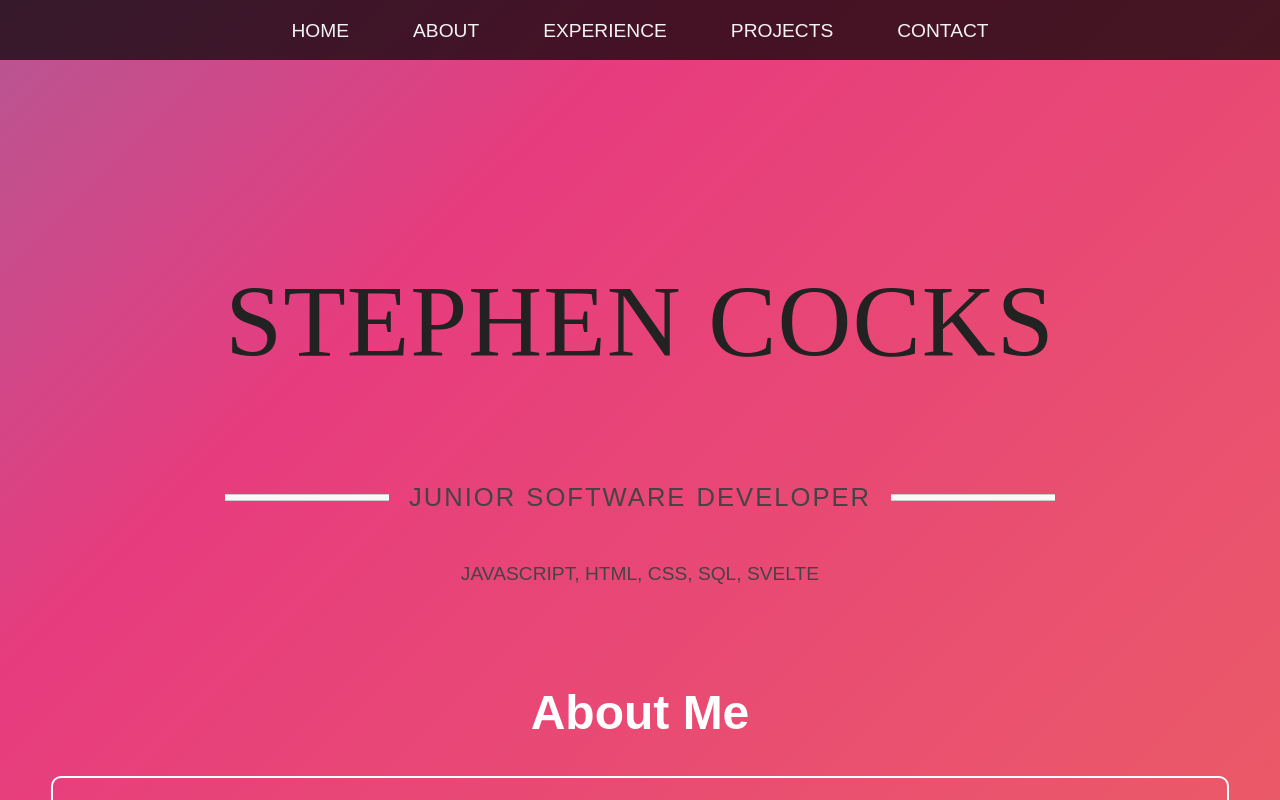
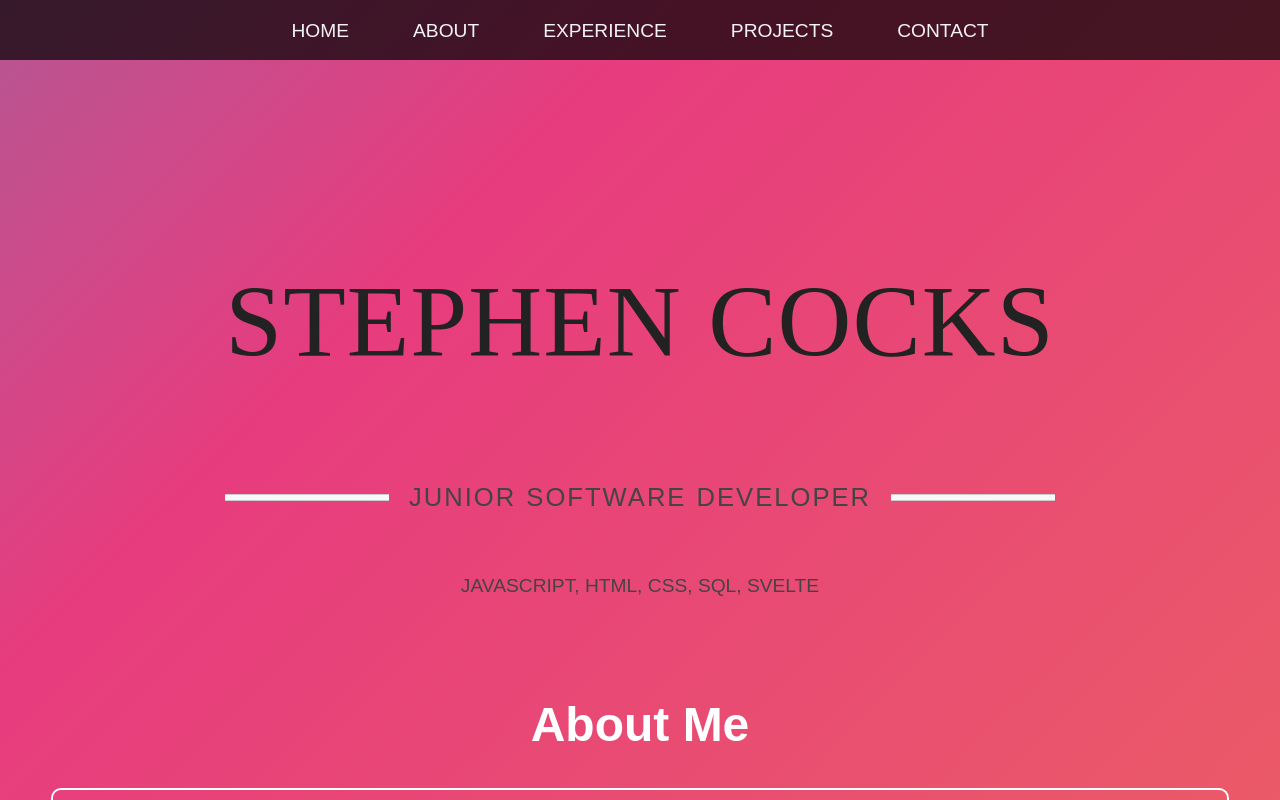
Before and after one commit to Stephen2501/Portfolio, a React (Create React App) app in the folder portfolio/: page / in a window 1280 px wide. Built offline with nearby package versions, Linux system fonts and the light colour scheme.

Commit message:
spacing change

```diff
--- a/portfolio/src/Styles/Home.css
+++ b/portfolio/src/Styles/Home.css
@@ -43,5 +43,5 @@
     color: #444;
     text-transform: uppercase;
     font-size: 1.5vw;
-    margin-top: 3.5vh;
+    margin-top: 5vh;
 }
```
